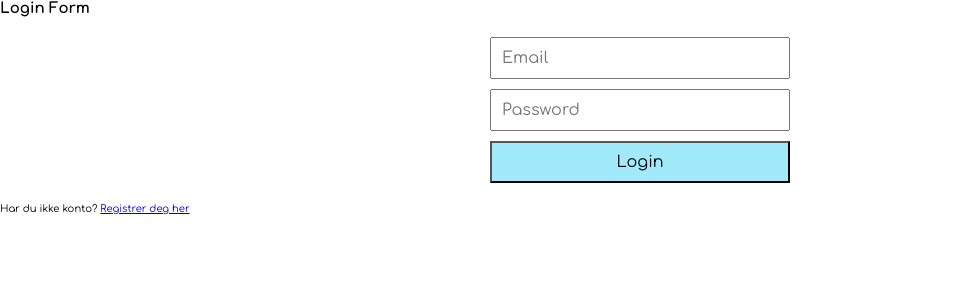
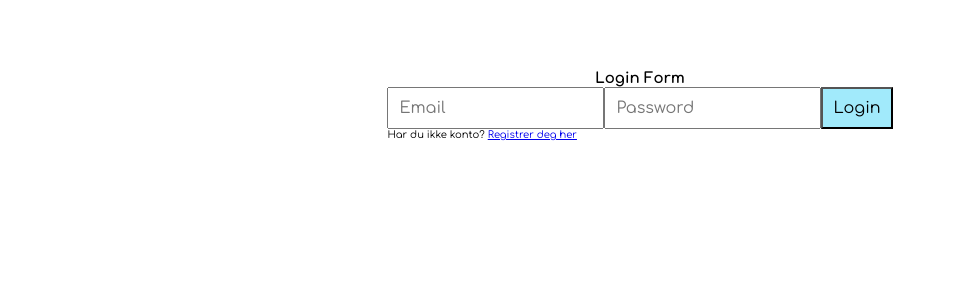
Before and after one commit to Gorgostammos/Calender_app, a React (Vite) app: page /login in a window 1280 px wide. Shown: the top 300 px of the page, without its empty margins (0-955 px from the left). Built offline with nearby package versions, Linux system fonts and the light colour scheme; no server answers.

Commit message:
loggin og loggut

```diff
--- a/src/App.jsx
+++ b/src/App.jsx
@@ -6,11 +6,10 @@ import {
   Navigate,
 } from "react-router-dom";
 import { onAuthStateChanged } from "firebase/auth";
-import { auth } from "./firebase";
+import { auth } from "./firebase"
 import Login from "./login/login";
 import Register from "./login/Registration";
 import CalenderApp from "./Components/CalenderApp";
-import "./Components/CalenderApp.css";
 
 function App() {
   const [user, setUser] = useState(null);
--- a/src/Components/CalenderApp.jsx
+++ b/src/Components/CalenderApp.jsx
@@ -1,6 +1,7 @@
 import { useState } from "react";
 import { signOut } from "firebase/auth";
 import { auth } from "../firebase";
+import "./CalenderApp.css";
 
 const CalenderApp = () => {
   const daysOfWeek = ["Søn", "Man", "Tis", "Ons", "Tor", "Fre", "Lør"];
@@ -111,7 +112,6 @@ const CalenderApp = () => {
 
   const handleDeleteEvent = (eventId) => {
     const updatedEvents = events.filter((event) => event.id !== eventId);
-
     setEvents(updatedEvents);
   };
 
@@ -126,21 +126,31 @@ const CalenderApp = () => {
   const handleLogout = async () => {
     try {
       await signOut(auth);
+      console.log("Bruker logget ut");
     } catch (error) {
-      console.error("Logout failed:", error.message);
+      console.error("Feil ved utlogging:", error);
     }
   };
 
   return (
-    <div className="calender-app">
-      {/* Logg ut-knapp */}
+    <div>
+      {/* Logg ut-knapp øverst */}
+      <div
+        style={{ display: "flex", justifyContent: "flex-end", padding: "1rem" }}
+      >
         <button
           onClick={handleLogout}
-        style={{ marginBottom: "1rem", backgroundColor: "#f88" }}
+          style={{
+            backgroundColor: "#f88",
+            padding: "0.5rem 1rem",
+            borderRadius: "5px",
+          }}
         >
           Logg ut
         </button>
+      </div>
 
+      <div className="calender-app">
         <div className="calender">
           <h1 className="heading">Calender</h1>
           <div className="navigate-date">
@@ -177,6 +187,7 @@ const CalenderApp = () => {
             ))}
           </div>
         </div>
+
         <div className="events">
           {showEventPopup && (
             <div className="event-popup">
@@ -245,6 +256,7 @@ const CalenderApp = () => {
           ))}
         </div>
       </div>
+    </div>
   );
 };
 
--- a/src/login/App.css
+++ /dev/null
@@ -1,12 +0,0 @@
-.App {
-    display: flex;
-    flex-direction: column;
-    gap: 10px;
-    width: 300px;
-    margin: 20px auto;
-}
-
-input {
-    padding: 10px;
-    font-size: 16px;
-}
--- a/src/login/Registration.jsx
+++ b/src/login/Registration.jsx
@@ -2,7 +2,7 @@ import React from "react";
 import { useForm } from "react-hook-form";
 import { createUserWithEmailAndPassword, updateProfile } from "firebase/auth";
 import { auth } from "../firebase"; // husk å lage firebase.js som initierer Firebase
-import "./App.css";
+import "./loggin.css";
 
 function Register() {
   const {
--- /dev/null
+++ b/src/login/loggin.css
@@ -0,0 +1,15 @@
+.logg {
+    display: grid;
+    padding: 70px;
+    justify-content: center;
+
+}
+
+h2 {
+    text-align: center;
+}
+
+input {
+    padding: 10px;
+    font-size: 16px;
+}
--- a/src/login/login.jsx
+++ b/src/login/login.jsx
@@ -3,7 +3,7 @@ import { useForm } from "react-hook-form";
 import { signInWithEmailAndPassword } from "firebase/auth";
 import { auth } from "../firebase";
 import { useNavigate, Link } from "react-router-dom";
-import "./App.css";
+import "./loggin.css";
 
 function Login() {
   const {
@@ -24,7 +24,7 @@ function Login() {
   };
 
   return (
-    <>
+    <div className="logg">
       <h2>Login Form</h2>
 
       <form className="App" onSubmit={handleSubmit(onSubmit)}>
@@ -56,7 +56,7 @@ function Login() {
       <p>
         Har du ikke konto? <Link to="/register">Registrer deg her</Link>
       </p>
-    </>
+    </div>
   );
 }
 
```
Lines whose indentation alone changed are shown as unchanged.
